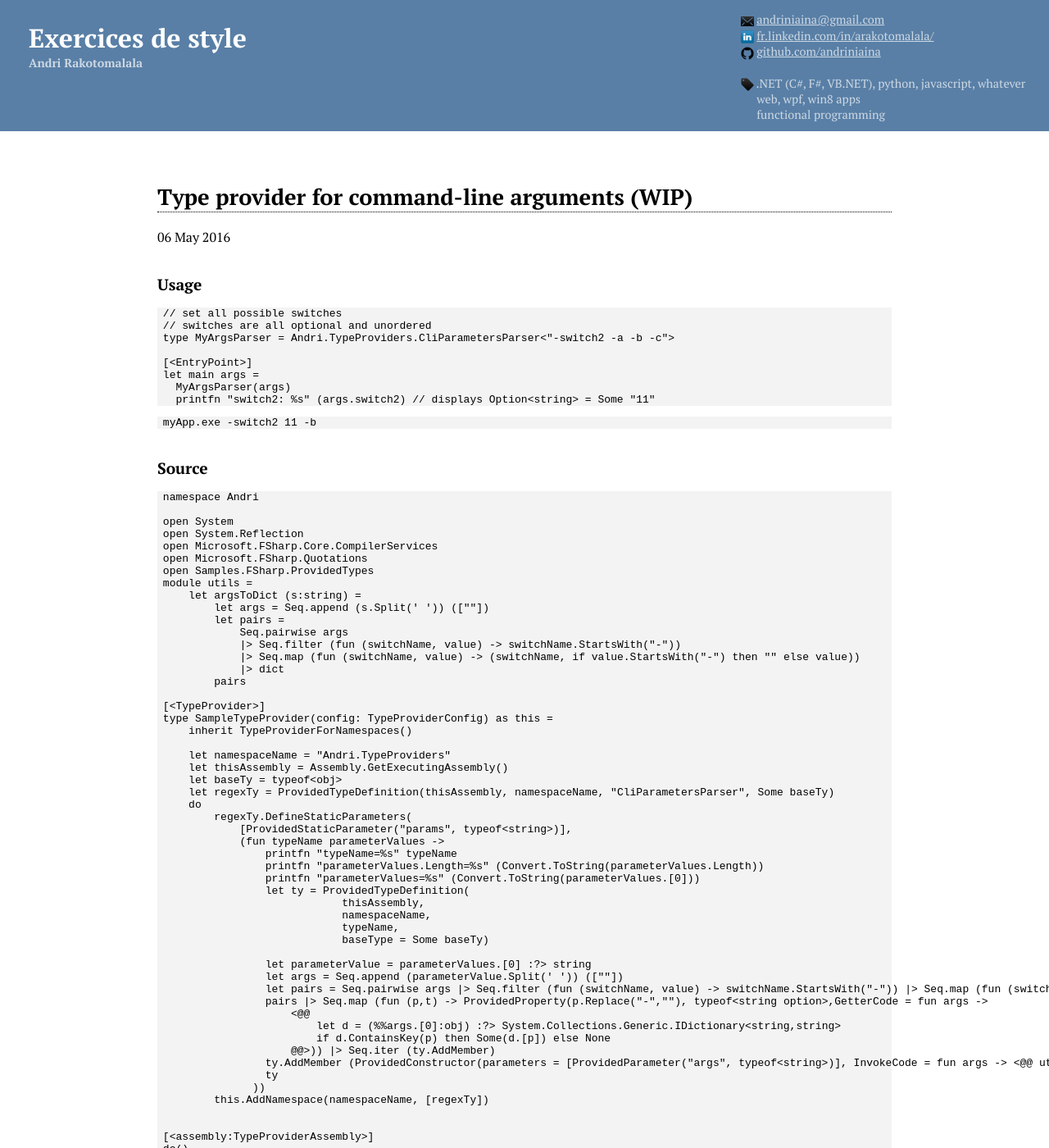
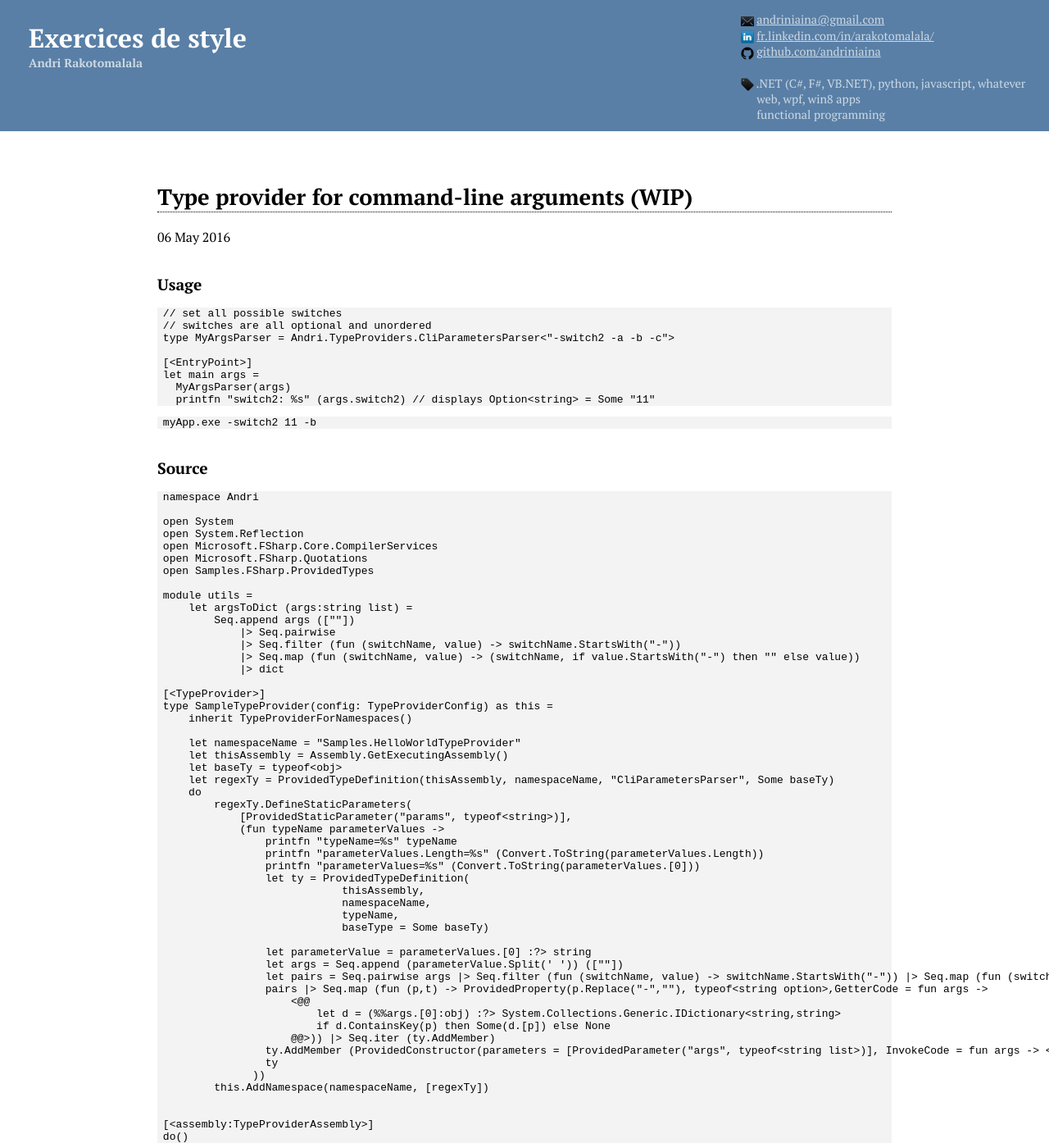
Before and after one commit to andriniaina/andriniaina.github.io, a Jekyll site: the page built from _posts/2016-05-06-command-line-args-type-provider.markdown, in a window 1280 px wide and 1400 px high. Shown: the whole window at 82% size. Built offline with Jekyll 4.4.1, drawn with Linux system fonts in a browser that asks for light colours; nearby versions of some CDN libraries.

Commit message:
fix args type

```diff
--- a/_posts/2016-05-06-command-line-args-type-provider.markdown
+++ b/_posts/2016-05-06-command-line-args-type-provider.markdown
@@ -34,21 +34,20 @@ open System.Reflection
 open Microsoft.FSharp.Core.CompilerServices
 open Microsoft.FSharp.Quotations
 open Samples.FSharp.ProvidedTypes
+
 module utils =
-    let argsToDict (s:string) =
-        let args = Seq.append (s.Split(' ')) ([""])
-        let pairs =
-            Seq.pairwise args
+    let argsToDict (args:string list) =
+        Seq.append args ([""])
+            |> Seq.pairwise
             |> Seq.filter (fun (switchName, value) -> switchName.StartsWith("-"))
             |> Seq.map (fun (switchName, value) -> (switchName, if value.StartsWith("-") then "" else value))
             |> dict
-        pairs
 
 [<TypeProvider>]
 type SampleTypeProvider(config: TypeProviderConfig) as this =
     inherit TypeProviderForNamespaces()
 
-    let namespaceName = "Andri.TypeProviders"
+    let namespaceName = "Samples.HelloWorldTypeProvider"
     let thisAssembly = Assembly.GetExecutingAssembly()
     let baseTy = typeof<obj>
     let regexTy = ProvidedTypeDefinition(thisAssembly, namespaceName, "CliParametersParser", Some baseTy)
@@ -73,7 +72,7 @@ type SampleTypeProvider(config: TypeProviderConfig) as this =
                         let d = (%%args.[0]:obj) :?> System.Collections.Generic.IDictionary<string,string>
                         if d.ContainsKey(p) then Some(d.[p]) else None
                     @@>)) |> Seq.iter (ty.AddMember)
-                ty.AddMember (ProvidedConstructor(parameters = [ProvidedParameter("args", typeof<string>)], InvokeCode = fun args -> <@@ utils. argsToDict (Convert.ToString(%%args.[0]:string)) @@>))
+                ty.AddMember (ProvidedConstructor(parameters = [ProvidedParameter("args", typeof<string list>)], InvokeCode = fun args -> <@@ utils. argsToDict (%%args.[0]:string list) @@>))
                 ty
               ))
         this.AddNamespace(namespaceName, [regexTy])
```
